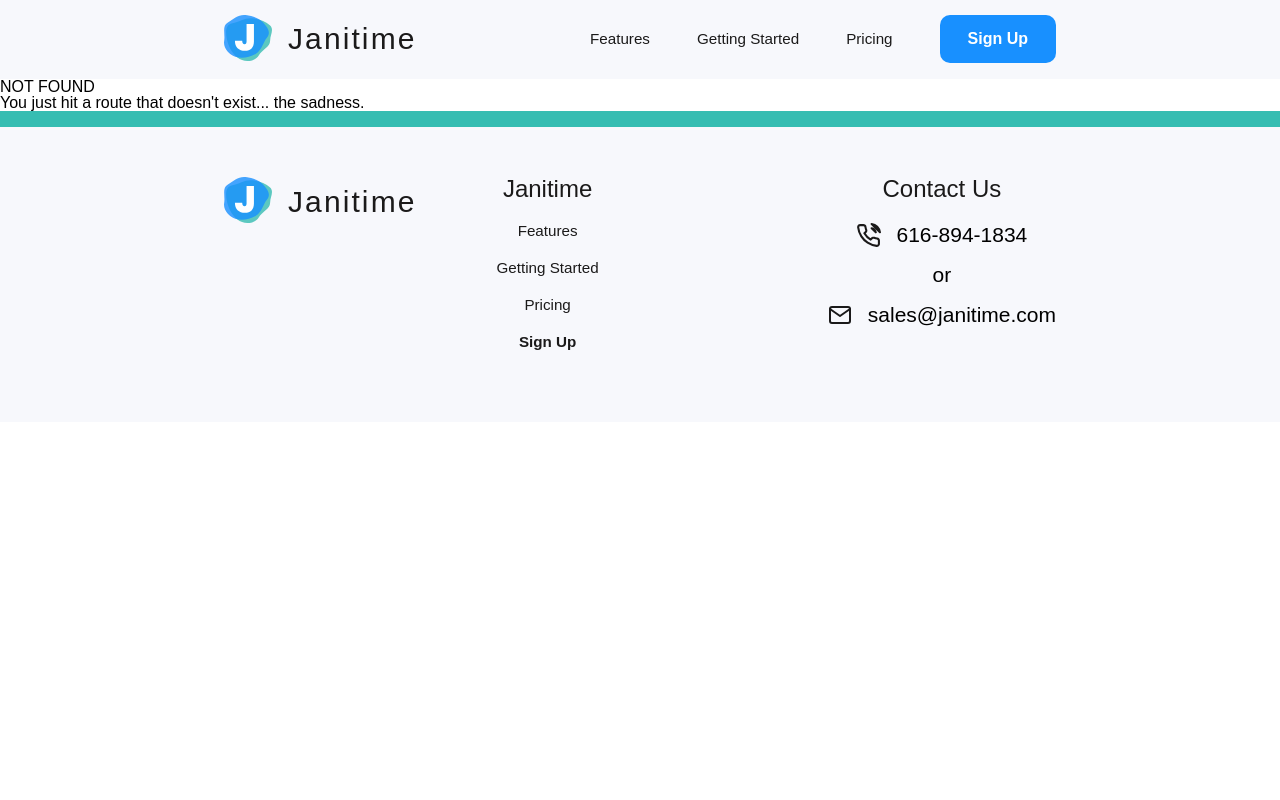
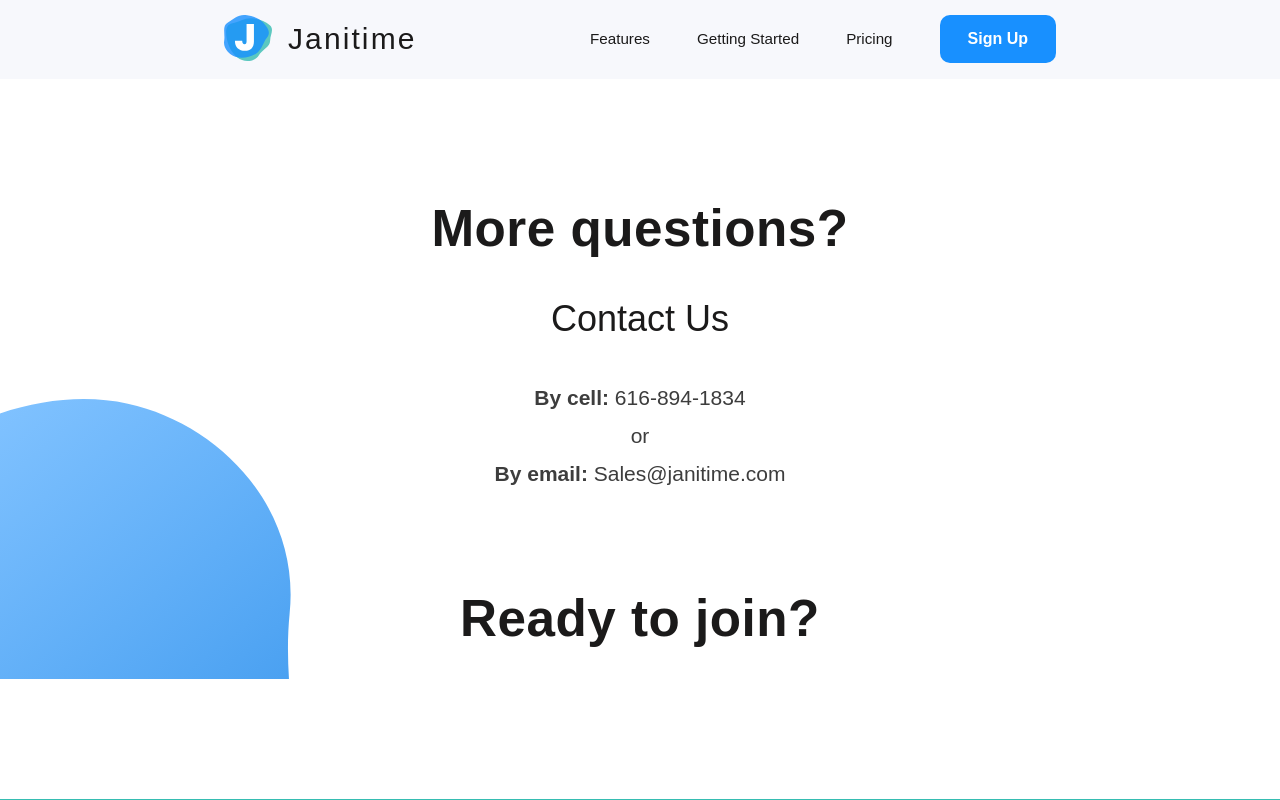
Before and after one commit to ManSleen/Janitime, a Gatsby site in the folder janitime-website/: page /sign-up in a window 1280 px wide. Before the commit this address had no page. Shown: the top 800 px of the page. Built offline with nearby package versions, Linux system fonts and the light colour scheme; Gatsby itself is replaced by a stand-in of ours.

Commit message:
Sign up page layout started

```diff
--- a/janitime-website/public/page-data/dev-404-page/page-data.json
+++ b/janitime-website/public/page-data/dev-404-page/page-data.json
@@ -1 +1 @@
-{"componentChunkName":"component---cache-dev-404-page-js","path":"/dev-404-page/","result":{"data":{"allSitePage":{"nodes":[{"path":"/404/"},{"path":"/features-list/"},{"path":"/features/"},{"path":"/getting-started/"},{"path":"/"},{"path":"/page-2/"},{"path":"/pricing/"},{"path":"/404.html"}]}},"pageContext":{"isCreatedByStatefulCreatePages":true}}}
+{"componentChunkName":"component---cache-dev-404-page-js","path":"/dev-404-page/","result":{"data":{"allSitePage":{"nodes":[{"path":"/404/"},{"path":"/features-list/"},{"path":"/features/"},{"path":"/getting-started/"},{"path":"/"},{"path":"/page-2/"},{"path":"/pricing/"},{"path":"/sign-up/"},{"path":"/404.html"}]}},"pageContext":{"isCreatedByStatefulCreatePages":true}}}
--- /dev/null
+++ b/janitime-website/public/page-data/sign-up/page-data.json
@@ -0,0 +1 @@
+{"componentChunkName":"component---src-pages-sign-up-js","path":"/sign-up/","result":{"pageContext":{"isCreatedByStatefulCreatePages":true}}}
--- a/janitime-website/src/components/layout.scss
+++ b/janitime-website/src/components/layout.scss
@@ -698,3 +698,36 @@ footer {
   width: 100%;
   margin: 0 auto;
 }
+
+.sign-up-container {
+  text-align: center;
+  margin: 120px 0;
+  background: url("../images/blob7.svg") top 200px left no-repeat,
+    url("../images/blob8.svg") top 600px right no-repeat;
+  h3 {
+    font-style: normal;
+    font-weight: normal;
+    font-size: 36px;
+    line-height: 24px;
+    align-items: center;
+    text-align: center;
+    color: $black;
+    margin: 3rem;
+  }
+  p {
+    width: 100%;
+    font-style: normal;
+    font-weight: normal;
+    font-size: 21px;
+    line-height: 38px;
+    /* or 181% */
+    align-items: center;
+    text-align: center;
+    strong {
+      font-weight: bold;
+    }
+  }
+  .ready-heading {
+    margin-top: 6rem;
+  }
+}
--- /dev/null
+++ b/janitime-website/src/pages/sign-up.js
@@ -0,0 +1,24 @@
+import React from "react"
+
+import Layout from "../components/layout"
+import SEO from "../components/seo"
+
+const SignUp = () => (
+  <Layout>
+    <SEO title="Sign Up" />
+    <section className="info-section sign-up-container">
+      <h2>More questions?</h2>
+      <h3>Contact Us</h3>
+      <p>
+        <strong>By cell:</strong> 616-894-1834
+        <br />
+        or
+        <br />
+        <strong>By email:</strong> Sales@janitime.com
+      </p>
+      <h2 className="ready-heading">Ready to join?</h2>
+    </section>
+  </Layout>
+)
+
+export default SignUp
```
Also changed, not shown: janitime-website/src/images/blob7.svg (added), janitime-website/src/images/blob8.svg (added).
